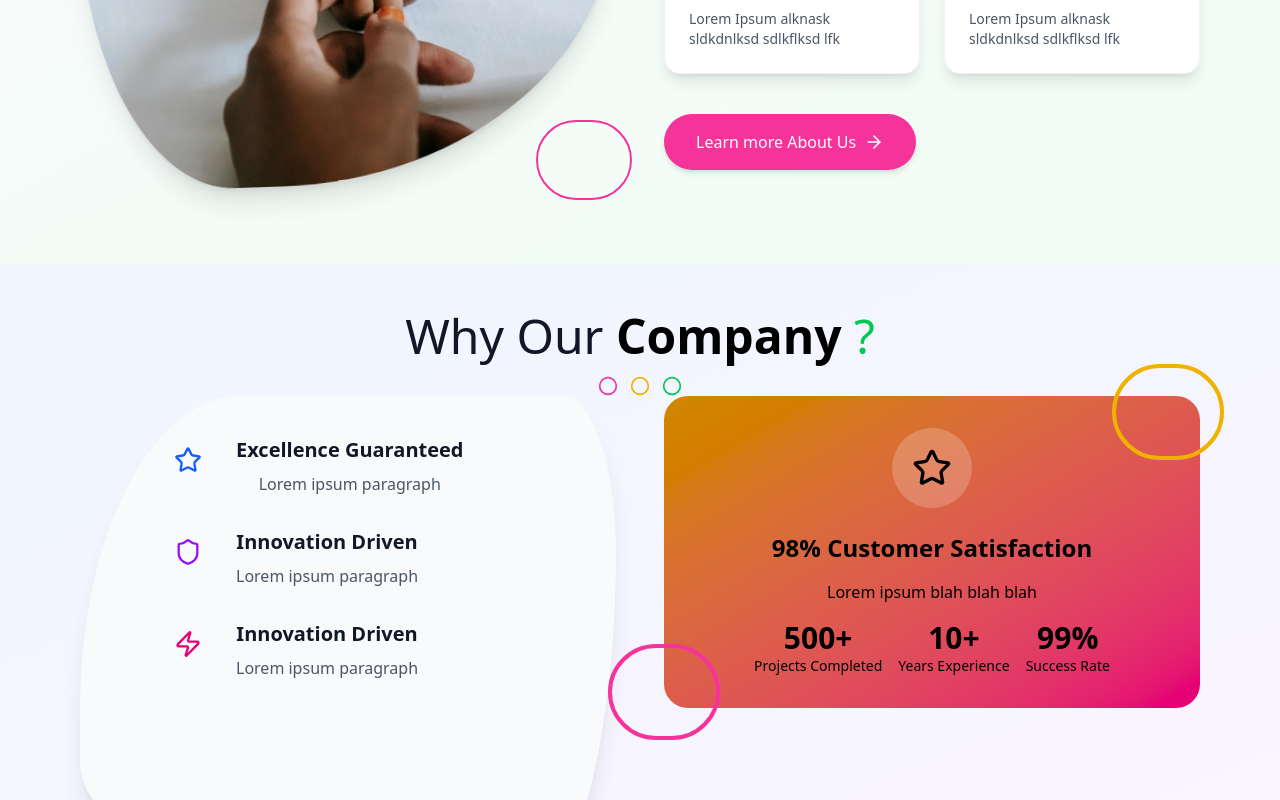
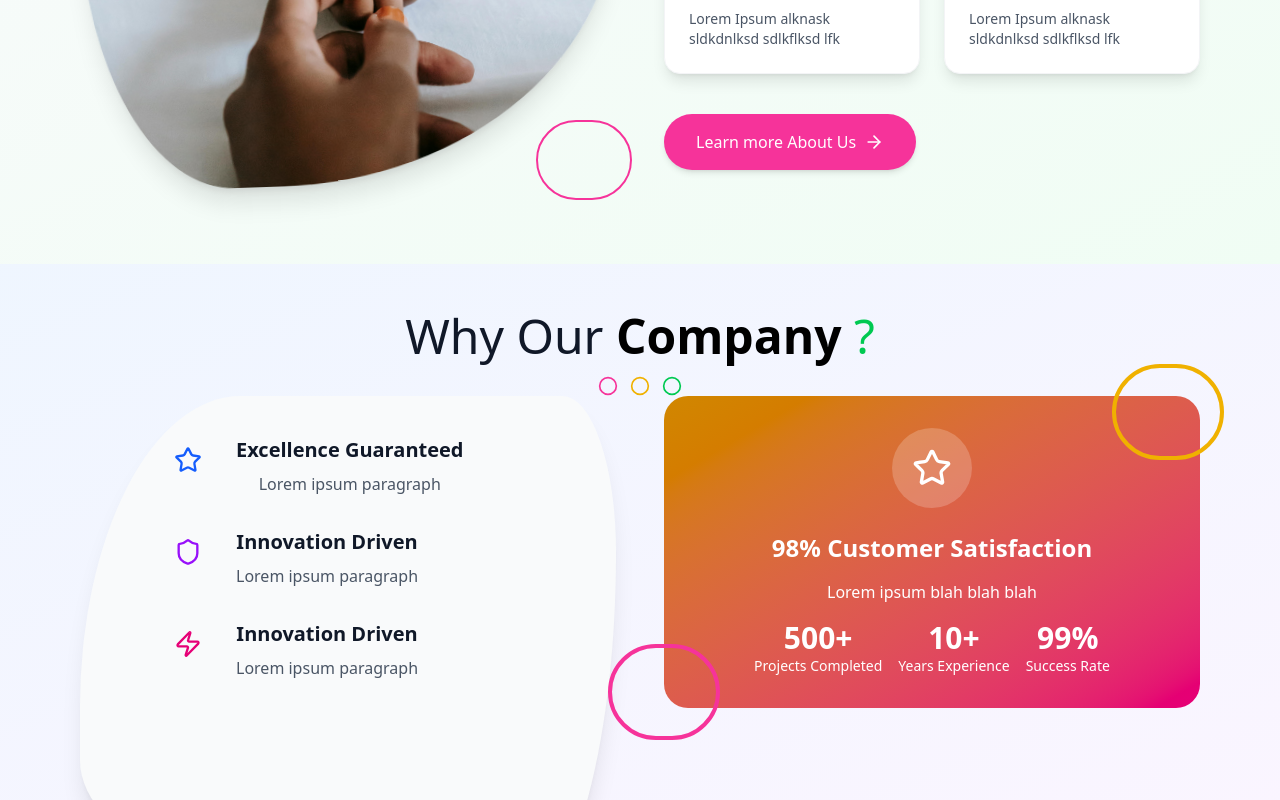
Before and after one commit to pinkx-xlink/tailwindcss-experiment, a React (Vite) app in the folder bank_modern_app/: page / in a window 1280 px wide. Shown: the part 1048-1848 px from the top of the page. Built offline with nearby package versions, Linux system fonts and the light colour scheme.

Commit message:
Change text color to white

```diff
--- a/bank_modern_app/src/components/WhyOurCompany.jsx
+++ b/bank_modern_app/src/components/WhyOurCompany.jsx
@@ -4,7 +4,8 @@ import { Circle, Star, Zap, Shield } from 'lucide-react'
 const WhyOurCompany = () => {
   return (
     <section id='company'
-    className='relative overflow-hidden bg-gradient-to-br from-blue-50
+    className='relative scroll-m-6 overflow-hidden bg-gradient-to-br
+    from-blue-50
     to-purple-50 py-12 px-4 sm:py-16 md:py-12 lg:px-20'>
         <div className='max-w-6xl mx-auto'>
             <div
@@ -21,7 +22,7 @@ const WhyOurCompany = () => {
                     <Circle className='text-green-500 w-5 h-5'/>
                 </div>
                 <div className='grid grid-cols-1 lg:grid-cols-2 gap-8
-                md:gap-12 item-center'>
+                md:gap-12 item-center text-white'>
                     <div className='relative w-full flex justify-center
                     order-2 lg:order-1'>
                         <div
```
